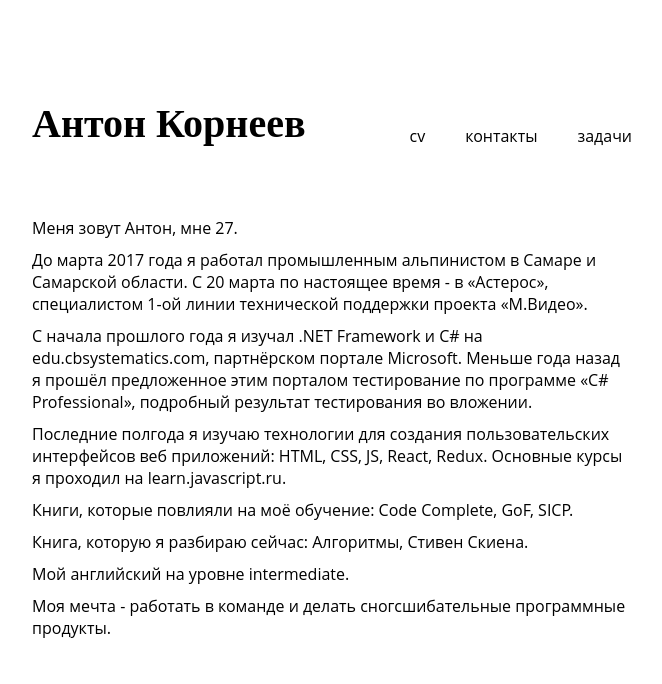
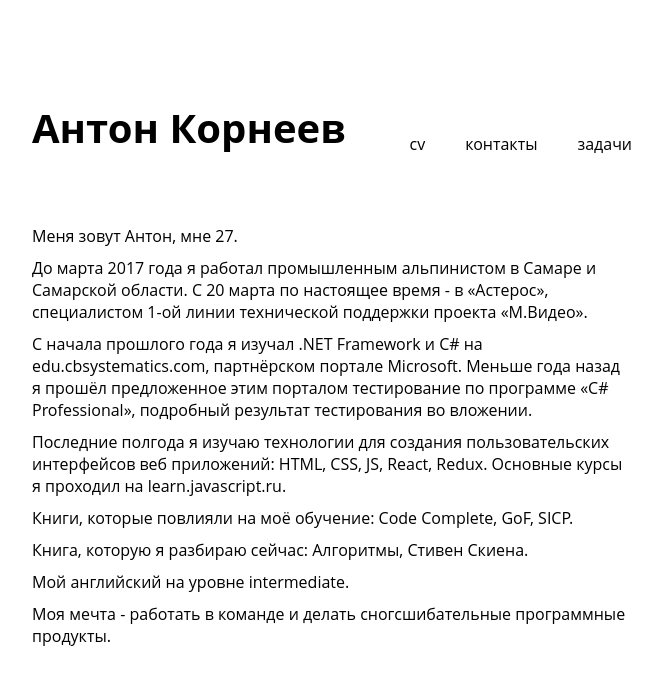
Before and after one commit to ankorn/CV, a React app: page / in a window 1280 px wide. Shown: the top 684 px of the page, without its empty margins (308-970 px from the left). Built offline with nearby package versions, Linux system fonts and the light colour scheme.

Commit message:
deleted blocked @import

```diff
--- a/index.html
+++ b/index.html
@@ -1,7 +1,6 @@
 <!DOCTYPE html>
 <html lang="en">
 <head>
-    <link rel="stylesheet" href="http://weloveiconfonts.com/api/?family=entypo|fontawesome" type="text/css">
     <link rel="stylesheet" href="src/reset.css">
     <meta charset="UTF-8">
     <title>Anton Korneyev</title>
--- a/src/components/header/header.css
+++ b/src/components/header/header.css
@@ -1,5 +1,3 @@
-@import url(http://weloveiconfonts.com/api/?family=entypo|fontawesome);
-
 .header {
   width: 100%;
   display: -webkit-flex;
@@ -22,7 +20,6 @@
 
 .name {
   align-self: flex-end;
-  font-family: 'entypo';
   font-weight: bold;
   font-size: 40px;
 }
```
